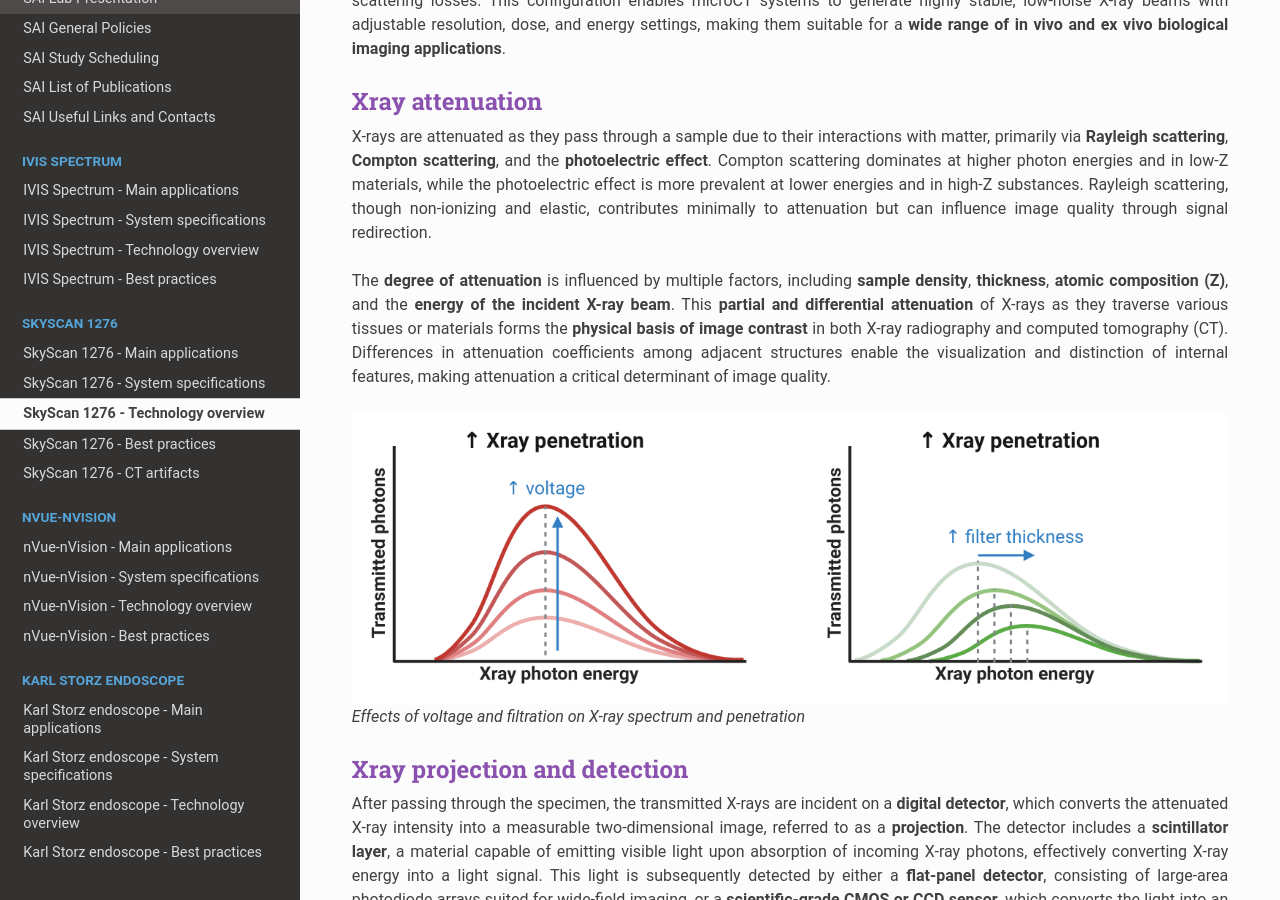
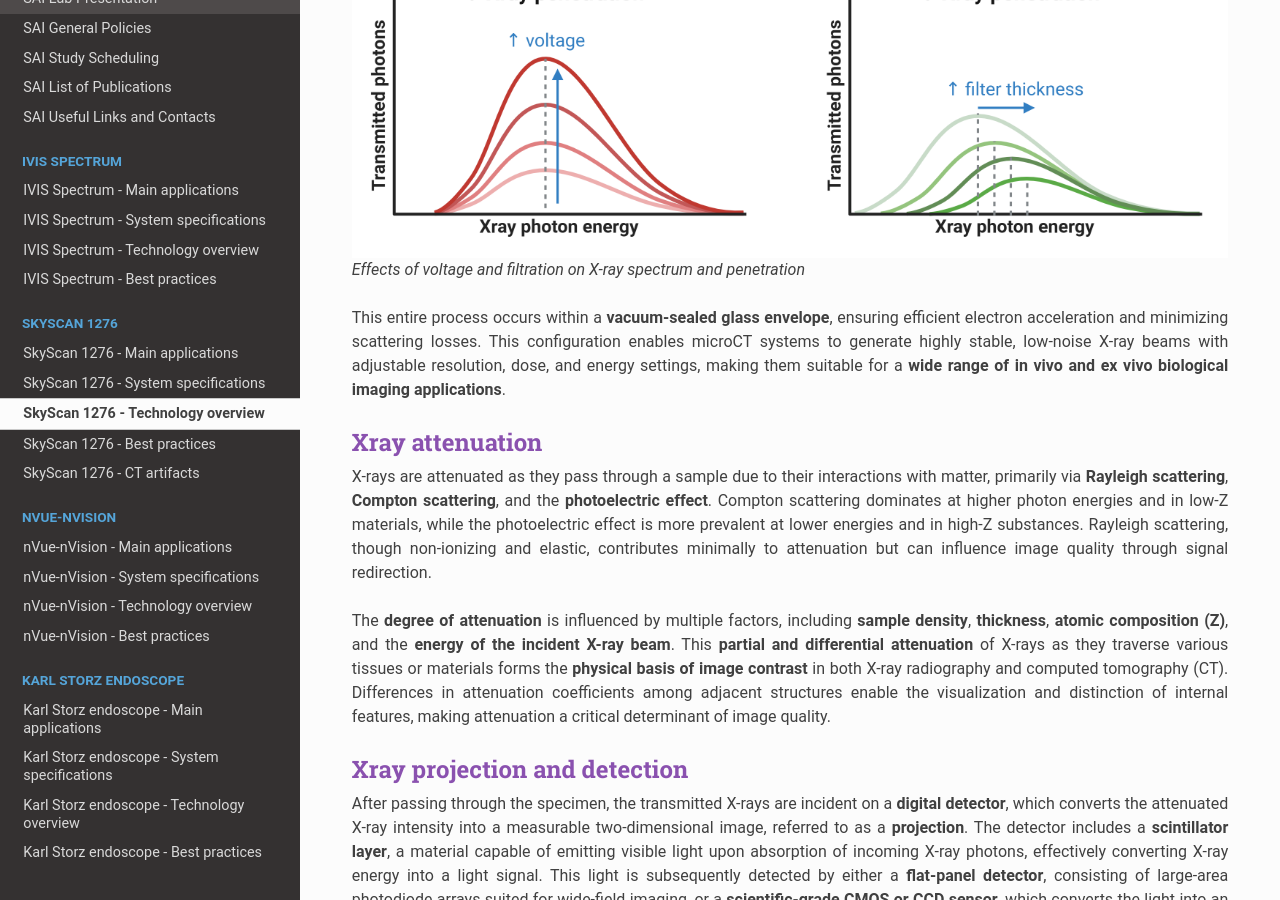
Before and after one commit to BioMedicalImaging-Core-NYUAD/smallanimalimaging-lab-documentation, a Sphinx documentation site: the page built from docs/source/3-SkyScan-1276/technology-overview.rst, in a window 1280 px wide and 900 px high, scrolled down 4347 px. Built offline with Sphinx 7.4.7 and the Read the Docs theme 3.1.0, drawn with Linux system fonts in a browser that asks for light colours.

Commit message:
artifacts

```diff
--- a/docs/source/3-SkyScan-1276/technology-overview.rst
+++ b/docs/source/3-SkyScan-1276/technology-overview.rst
@@ -147,6 +147,15 @@ cooled to maintain focal spot sharpness and system stability during prolonged sc
 a diaphragm and passes through a motorized filter changer, which enables the **selection of beam-hardening filters** (aluminum,
 copper, or Al+Cu combinations) to tailor spectral energy and minimize low-energy artifacts.
 
+.. image:: ../_static/Xray-penetration.png
+   :alt: *Effects of voltage and filtration on X-ray spectrum and penetration*
+   :width: 1000px
+   :align: center
+
+*Effects of voltage and filtration on X-ray spectrum and penetration*
+
+.. raw:: html
+
 This entire process occurs within a **vacuum-sealed glass envelope**, ensuring efficient electron acceleration and minimizing
 scattering losses. This configuration enables microCT systems to generate highly stable, low-noise X-ray
 beams with adjustable resolution, dose, and energy settings, making them suitable for a **wide range of in vivo and ex vivo**
@@ -164,15 +173,6 @@ and the **energy of the incident X-ray beam**. This **partial and differential a
 tissues or materials forms the **physical basis of image contrast** in both X-ray radiography and computed tomography (CT).
 Differences in attenuation coefficients among adjacent structures enable the visualization and distinction of internal
 features, making attenuation a critical determinant of image quality.
-
-.. image:: ../_static/Xray-penetration.png
-   :alt: *Effects of voltage and filtration on X-ray spectrum and penetration*
-   :width: 1000px
-   :align: center
-
-*Effects of voltage and filtration on X-ray spectrum and penetration*
-
-.. raw:: html
 
 Xray projection and detection
 ^^^^^^^^^^^^^^^^^^^^^^^^^^^^^
```
